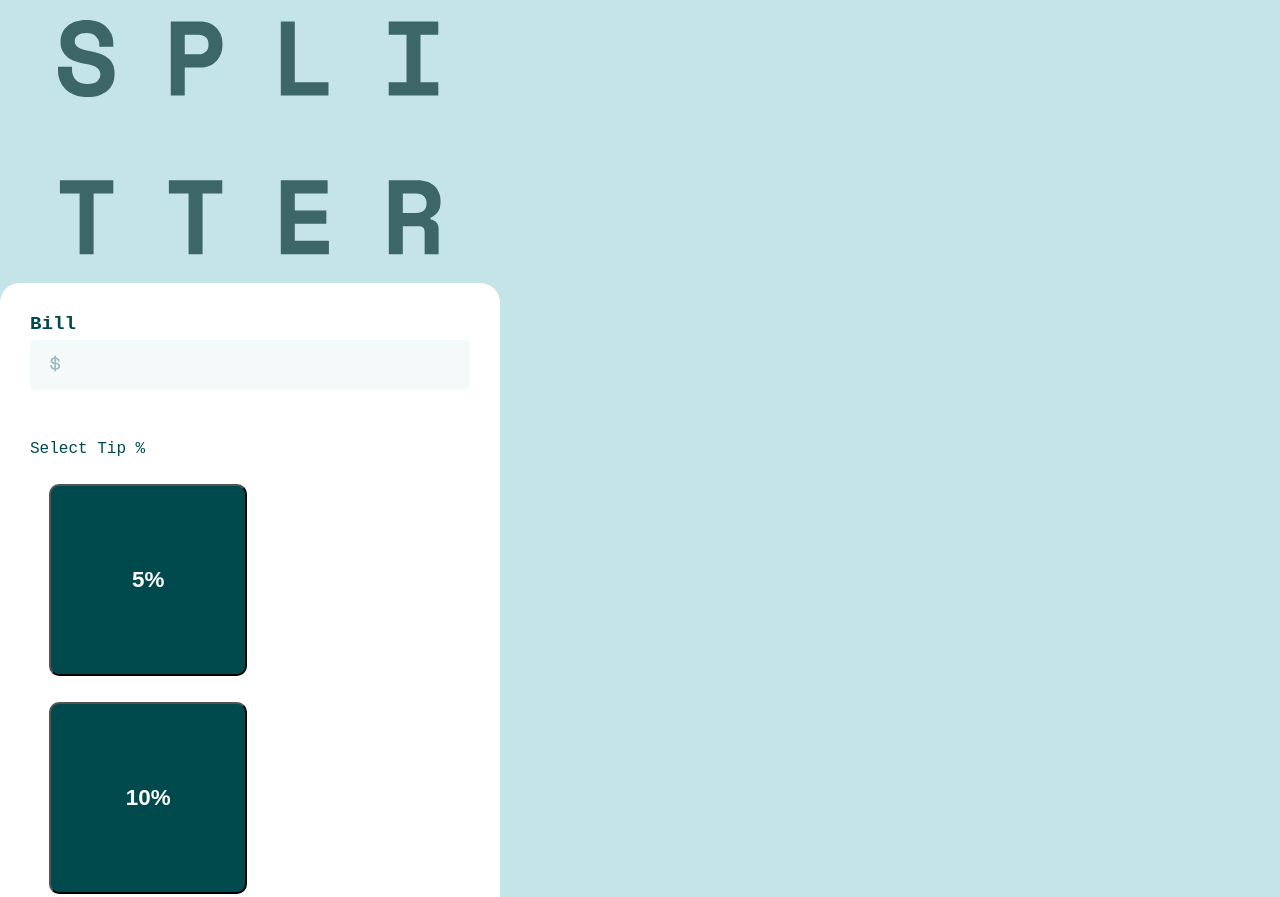
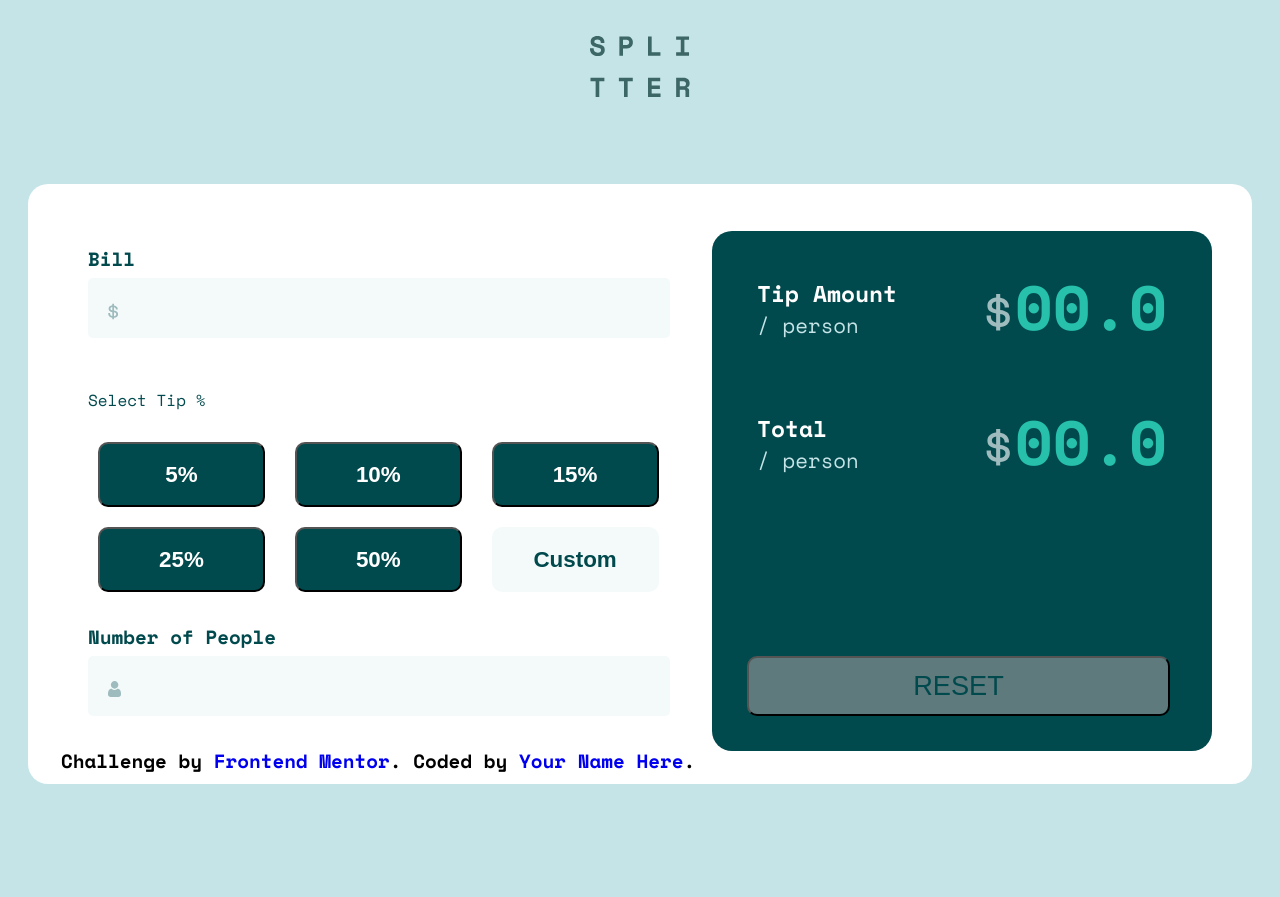
Before and after one commit to matheus369k/tip-calculator-app-main, a plain HTML site: page index.html in a window 1280 px wide. Shown: the top 897 px of the page. After the commit the page ends 800 px from the top, so only its background shows below. Drawn offline with nearby package versions, Linux system fonts and the light colour scheme.

Commit message:
médiaquery finalizado...

```diff
--- a/css/mediaQuery.css
+++ b/css/mediaQuery.css
@@ -0,0 +1,85 @@
+@media screen and (min-width: 1225px) {
+    body{
+        height: 100vh;
+        width: 100vw;
+        max-width: none;
+
+        display: flex;
+        flex-direction: column;
+        justify-content: center;
+        align-items: center;
+    }
+
+    header img{
+        width: 100px;
+        margin-bottom: 80px;
+    }
+
+    main{
+        width: 1224px;
+        height: 600px;
+        border-radius: 20px;
+    }
+
+    section.data-collect{
+        width: 50%;
+        margin: 30px;
+    }
+
+    section.data-collect input.box{
+        height: 60px;
+    }
+
+    section.data-collect ul{
+        margin: 20px 0px;
+    }
+
+    section.data-collect button{
+        width: 167px;
+        height: 65px;
+        margin: 10px;
+    }
+
+    section.result {
+        float: right;
+        margin-top: -565px;
+        width: 500px;
+        height: 520px;
+        margin-right: 10px;
+        border-radius: 20px;
+    }
+
+    section.result ul{
+        font-size: 1.3em;
+        margin: 30px;
+        margin-bottom: 180px;
+    }
+    section.result li{
+        margin-bottom: 70px;
+    }
+
+    section.result div{
+        margin-top: -20px;
+        float: right;
+    }
+
+    section.result div span{
+        font-weight: 900;
+        font-size: 1.15em;
+    }
+
+    section.result div img{
+        height: 40px;
+        margin-right: -30px;
+    }
+
+    section.result button{
+        width: 90%;
+        margin: 0px 20px ;
+    }
+
+    section.creditos{
+        width: 55%;
+        margin-top: -50px;
+    }
+}
--- a/index.html
+++ b/index.html
@@ -9,6 +9,10 @@
   <title>Frontend Mentor | Tip calculator app</title>
   <link rel="stylesheet" href="css/style.css">
   <link rel="stylesheet" href="css/mediaQuery.css">
+
+  <link rel="preconnect" href="https://fonts.googleapis.com">
+  <link rel="preconnect" href="https://fonts.gstatic.com" crossorigin>
+  <link href="https://fonts.googleapis.com/css2?family=Space+Mono:ital,wght@0,400;0,700;1,400;1,700&display=swap" rel="stylesheet">
 
 </head>
 <body>
```
